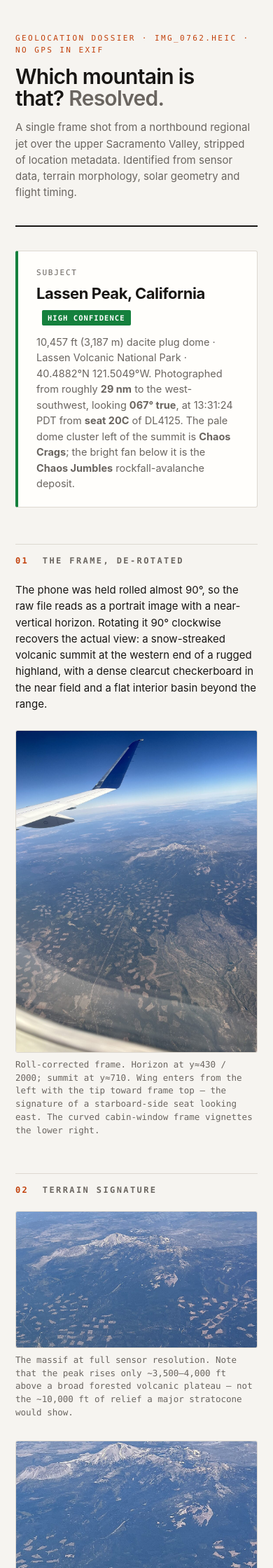
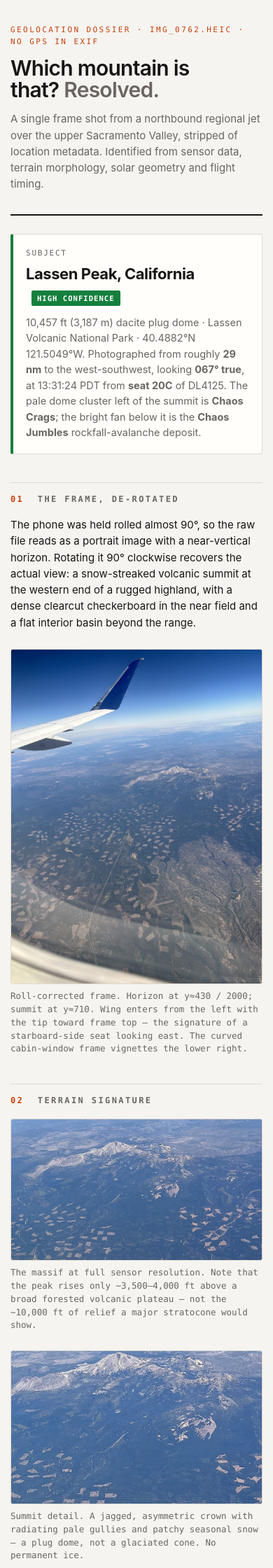
Before and after one commit to patrick-glover/patrick-glover.github.io, a Jekyll site: the page OpusOSINTtest/index.html, which Jekyll copies as it is, in a window 390 px wide. Shown: the top 2240 px of the page at 70% size. Built offline with Jekyll 4.4.1, drawn with Linux system fonts in a browser that asks for light colours; some of the changed text lies outside the part shown.

Commit message:
OpusOSINTtest: fix horizontal overflow on mobile
Root causes: dl.kv flex rows could not shrink (nowrap dt plus an
unshrinkable dd), and grid2's minmax(300px,1fr) exceeded narrow
viewports. Stop masking with body overflow-x:hidden; add a 720px
breakpoint, give wide tables a min-width so they scroll inside their
own box, and add swipe affordances.

Measured with headless Chrome at 320/360/390/414/768/1100: zero
overflowing elements, documentElement.scrollWidth == clientWidth.

Co-Authored-By: Claude Opus 5 <noreply@anthropic.com>

```diff
--- a/OpusOSINTtest/assets/dossier.css
+++ b/OpusOSINTtest/assets/dossier.css
@@ -8,7 +8,7 @@
 
 * { box-sizing:border-box; }
 body { margin:0; background:var(--bg); color:var(--ink); font-family:var(--sans);
-  line-height:1.55; -webkit-font-smoothing:antialiased; overflow-x:hidden; }
+  line-height:1.55; -webkit-font-smoothing:antialiased; overflow-wrap:break-word; }
 .wrap { max-width:1080px; margin:0 auto; padding:0 22px 90px; }
 
 header { border-bottom:2px solid var(--ink); padding:46px 0 20px; margin-bottom:34px; }
@@ -33,16 +33,17 @@ h3 { font-size:16px; margin:26px 0 8px; letter-spacing:-.01em; }
 p { font-size:15px; }
 p.note { color:var(--dim); font-size:13.5px; }
 
-.grid2 { display:grid; grid-template-columns:repeat(auto-fit,minmax(300px,1fr)); gap:22px; }
+.grid2 { display:grid; grid-template-columns:repeat(auto-fit,minmax(min(300px,100%),1fr)); gap:22px; }
 .card { background:var(--panel); border:1px solid var(--line); border-radius:3px; padding:18px 20px; }
 .card h4 { margin:0 0 10px; font-size:12px; font-family:var(--mono); letter-spacing:.13em;
   text-transform:uppercase; color:var(--dim); font-weight:600; }
 
 dl.kv { margin:0; font-family:var(--mono); font-size:12.5px; }
-dl.kv div { display:flex; justify-content:space-between; gap:14px; padding:5px 0; border-bottom:1px dotted var(--line); }
+dl.kv div { display:flex; flex-wrap:wrap; justify-content:space-between; gap:2px 14px;
+  padding:5px 0; border-bottom:1px dotted var(--line); }
 dl.kv div:last-child { border-bottom:0; }
-dl.kv dt { color:var(--dim); white-space:nowrap; }
-dl.kv dd { margin:0; text-align:right; font-variant-numeric:tabular-nums; }
+dl.kv dt { color:var(--dim); min-width:0; }
+dl.kv dd { margin:0; text-align:right; font-variant-numeric:tabular-nums; min-width:0; }
 dl.kv dd b { color:var(--hot); font-weight:600; }
 
 figure { margin:0 0 8px; }
@@ -50,8 +51,8 @@ figure img { width:100%; display:block; border-radius:3px; border:1px solid var(
 figcaption { font-size:12.5px; color:var(--dim); margin-top:8px; font-family:var(--mono); line-height:1.5; }
 .fw { margin:26px 0 34px; }
 
-.mapwrap { background:var(--panel); border:1px solid var(--line); border-radius:3px; padding:10px; overflow-x:auto; }
-svg.map { width:100%; max-width:660px; min-width:560px; height:auto; display:block; margin:0 auto; border-radius:2px; }
+.mapwrap { -webkit-overflow-scrolling:touch; background:var(--panel); border:1px solid var(--line); border-radius:3px; padding:10px; overflow-x:auto; }
+svg.map { width:100%; max-width:660px; min-width:460px; height:auto; display:block; margin:0 auto; border-radius:2px; }
 .frame { fill:none; stroke:var(--ink); stroke-width:1; opacity:.55; }
 .border { fill:none; stroke:var(--ink); stroke-width:1.5; opacity:.5;
   stroke-dasharray:9 3 2.5 3; stroke-linecap:butt; }
@@ -111,8 +112,8 @@ svg.map.done .pulse { animation:ping 2.4s ease-out infinite; transform-origin:ce
 .lbl-ac-sub { fill:var(--dim); font:9.5px var(--mono); }
 .scale { stroke:var(--ink); stroke-width:1.4; }
 
-svg.cabin { width:100%; min-width:620px; height:auto; }
-.cabinwrap { overflow-x:auto; background:var(--panel); border:1px solid var(--line); border-radius:3px; padding:14px; }
+svg.cabin { width:100%; min-width:560px; height:auto; }
+.cabinwrap { overflow-x:auto; -webkit-overflow-scrolling:touch; background:var(--panel); border:1px solid var(--line); border-radius:3px; padding:14px; }
 .seat { fill:var(--line); }
 .seat-hit { fill:var(--hot); }
 .wingbox { fill:var(--accent); opacity:.13; stroke:var(--accent); stroke-opacity:.4; stroke-width:1; }
@@ -122,12 +123,13 @@ svg.cabin { width:100%; min-width:620px; height:auto; }
 .c-hit { fill:var(--hot); font:600 11px var(--mono); }
 .callout { stroke:var(--hot); stroke-width:1.2; }
 
-table { width:100%; border-collapse:collapse; font-family:var(--mono); font-size:12.5px; }
+table { width:100%; min-width:460px; border-collapse:collapse; font-family:var(--mono); font-size:12.5px; }
 th, td { text-align:right; padding:8px 10px; border-bottom:1px solid var(--line); }
 th:first-child, td:first-child { text-align:left; }
 th { color:var(--dim); font-weight:600; font-size:10.5px; letter-spacing:.1em; text-transform:uppercase; }
 tr.hl td { background:color-mix(in srgb, var(--hot) 9%, transparent); font-weight:600; }
-.tblwrap { overflow-x:auto; background:var(--panel); border:1px solid var(--line); border-radius:3px; padding:4px 14px; }
+.tblwrap { overflow-x:auto; -webkit-overflow-scrolling:touch; background:var(--panel);
+  border:1px solid var(--line); border-radius:3px; padding:4px 14px; }
 
 ol.steps { counter-reset:s; list-style:none; padding:0; margin:0; }
 ol.steps li { counter-increment:s; position:relative; padding:0 0 20px 46px; border-left:1px solid var(--line);
@@ -146,6 +148,27 @@ ol.steps code { font-family:var(--mono); font-size:12.5px; background:var(--pane
 .ruled .x { font-family:var(--mono); font-size:10.5px; color:var(--hot); letter-spacing:.1em; }
 .ruled p { margin:5px 0 0; font-size:13.5px; color:var(--dim); }
 
+p.swipe { display:none; margin:7px 0 0; font:10px var(--mono); letter-spacing:.13em;
+  text-transform:uppercase; color:var(--dim); }
+p.swipe::after { content:" →"; }
+
+@media (max-width:720px) {
+  .wrap { padding:0 15px 70px; }
+  header { padding:34px 0 16px; margin-bottom:26px; }
+  h2 { margin:40px 0 16px; }
+  .grid2 { grid-template-columns:1fr; gap:18px; }
+  .verdict { padding:18px 18px; margin-bottom:32px; }
+  .card { padding:15px 16px; }
+  dl.kv div { flex-direction:column; align-items:flex-start; gap:1px; }
+  dl.kv dd { text-align:left; }
+  .tblwrap { padding:4px 10px; }
+  ol.steps li { padding-left:36px; }
+  .hud { gap:10px 18px; padding:11px 13px; }
+  .hud-cell { min-width:80px; }
+  #replay { margin-left:0; width:100%; padding:9px 14px; }
+  p.swipe { display:block; }
+}
+
 footer { margin-top:60px; border-top:1px solid var(--line); padding-top:18px;
   font-family:var(--mono); font-size:11px; color:var(--dim); }
 footer a { color:var(--accent); }
--- a/OpusOSINTtest/index.html
+++ b/OpusOSINTtest/index.html
@@ -181,6 +181,7 @@ The orange wedge is the reconstructed 49.6&#176; field of view.</p>
   <div class="hud-cell"><span class="hud-k">Status</span><span class="hud-v" id="t-stat">taxi</span></div>
   <button id="replay" type="button">&#9654; Replay</button>
 </div>
+<p class="swipe">Swipe the map to pan</p>
 <p class="note">The animation is a reconstruction on a 4.6&#8202;s timeline, not an ADS-B replay: the clock, altitude and distance readouts are interpolated along a nominal climb profile. Aircraft position is derived, not tracked &#8212; it is the point on the plausible SMF&#8211;SEA
 track that satisfies the photogrammetric range in step 04. Lake outlines are schematic.</p>
 
@@ -200,6 +201,7 @@ with an Earth-curvature correction gives distance as a function of altitude:</p>
 </tbody>
 </table>
 </div>
+<p class="swipe">Swipe the table to see all columns</p>
 <p class="note">Cross-check: an E175 ~20 minutes after departure is typically passing FL300&#8211;FL340 and has
 covered 95&#8211;115 nm. Red Bluff is 94 nm from SMF and 38 nm from Lassen Peak; a point just northeast of it
 satisfies both the range and the timing. Consistent within a few nautical miles.</p>
@@ -355,6 +357,7 @@ satisfies both the range and the timing. Consistent within a few nautical miles.
 <text x="58" y="23" text-anchor="end" class="c-note">PORT &#8593;</text>
 <text x="58" y="124" text-anchor="end" class="c-note">STBD &#8595;</text>
 <text x="662" y="66" class="c-note">&#8594; NOSE</text></svg></div>
+<p class="swipe">Swipe the cabin plan to pan</p>
 <p class="note">The purely image-derived claim was <em>starboard side, several rows aft of the wing</em>;
 the exact row and letter are passenger-confirmed. Shooting from the aisle seat across the window explains
 the steep camera roll &#8212; the phone had to be tilted to clear the window frame, which is visible as the
```
